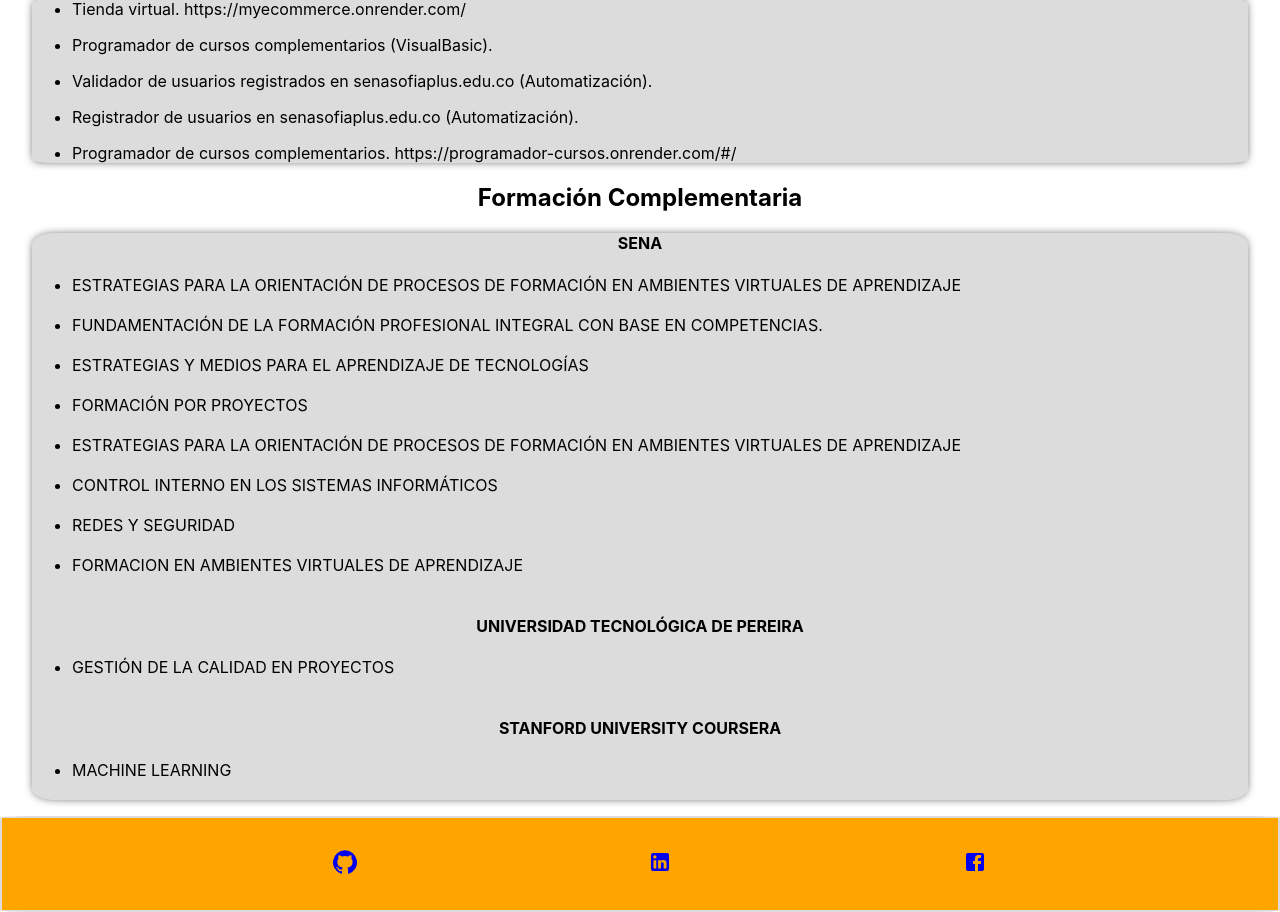
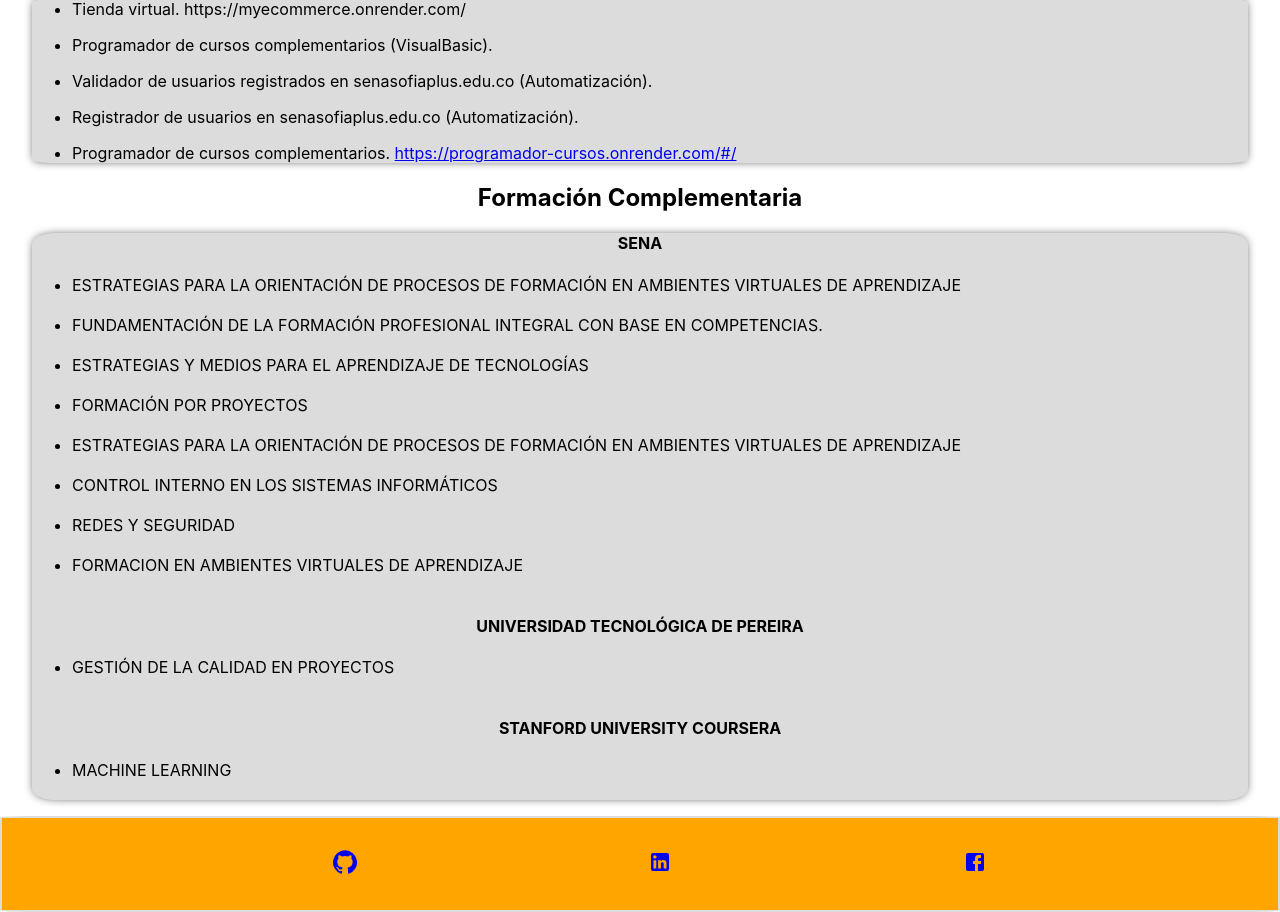
Before and after one commit to jorgeloaiza48/myCV, a React (Create React App) app: page / in a window 1280 px wide. Shown: the part 1044-1956 px from the top of the page. Built offline with nearby package versions, Linux system fonts and the light colour scheme.

Commit message:
subiendo

```diff
--- a/package.json
+++ b/package.json
@@ -5,6 +5,7 @@
   "dependencies": {
     "@emotion/react": "^11.10.4",
     "@emotion/styled": "^11.10.4",
+    "@material-ui/core": "^4.12.4",
     "@material-ui/icons": "^4.11.3",
     "@mui/icons-material": "^5.10.6",
     "@mui/material": "^5.10.7",
--- a/public/index.html
+++ b/public/index.html
@@ -3,6 +3,7 @@
   <head>
     <meta charset="utf-8" />
     <link rel="icon" href="%PUBLIC_URL%/favicon.png" />
+    <link rel="stylesheet" href="https://fonts.googleapis.com/css?family=Roboto:300,400,500,700&display=swap" />
     <meta name="viewport" content="width=device-width, initial-scale=1" />
     <meta name="theme-color" content="#000000" />
     <meta
--- a/src/components/main/Main.jsx
+++ b/src/components/main/Main.js
@@ -42,7 +42,7 @@
            <li><p>Programador de cursos complementarios (VisualBasic).</p></li>
            <li><p>Validador de usuarios registrados en senasofiaplus.edu.co (Automatización).</p></li>
            <li><p>Registrador de usuarios en senasofiaplus.edu.co (Automatización).</p></li>
-           <li><p>Programador de cursos complementarios. https://programador-cursos.onrender.com/#/</p></li>
+           <li><p>Programador de cursos complementarios. <a href="https://programador-cursos.onrender.com/#/">https://programador-cursos.onrender.com/#/</a></p></li>
            </ul>
         </div>
         <h2>Formación Complementaria</h2>
```
Also changed, not shown: 1 other file (tests, documents, lock files or other folders).
